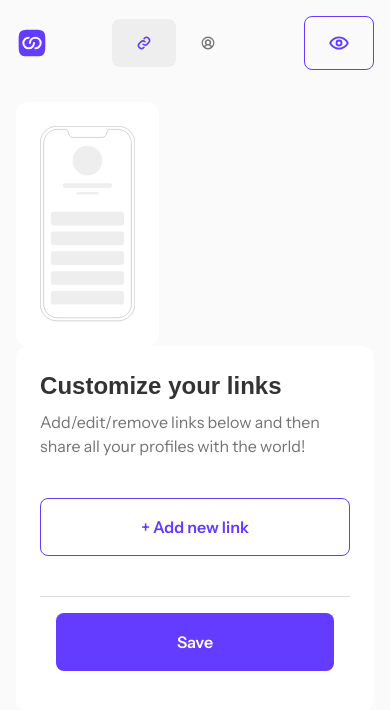
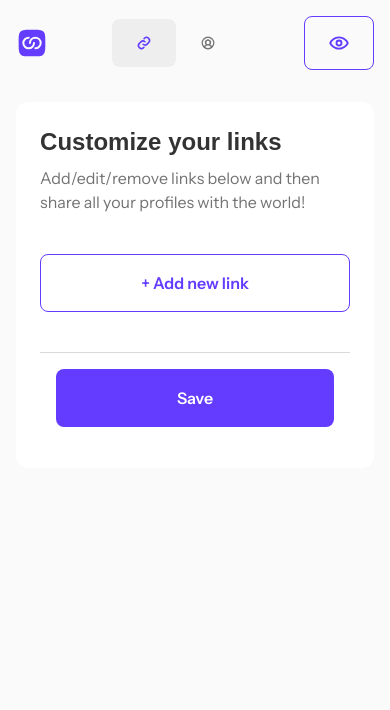
Before and after one commit to jkaps9/link-sharing-app, a React (Vite) app: page /links in a window 390 px wide. Shown: the top 710 px of the page. Built offline with nearby package versions, Linux system fonts and the light colour scheme; a web font is replaced by a local one; what @dnd-kit/react would draw is missing.

Commit message:
style: update layout and responsiveness for Links and PhoneMockup components

```diff
--- a/src/index.css
+++ b/src/index.css
@@ -243,9 +243,7 @@ form {
     display: flex;
     flex-direction: column;
     gap: 1rem;
-    max-height: 35rem;
-    overflow-x: hidden;
-    overflow-y: scroll;
+    height: 100%;
   }
 
   section {
@@ -422,7 +420,21 @@ ul {
     gap: 1.5rem;
   }
 
+  form {
+    .form-container {
+      max-height: 35rem;
+      overflow-x: hidden;
+      overflow-y: scroll;
+    }
+  }
+
   .hide-on-mobile {
     display: block;
   }
+
+  .preview-card {
+    display: grid;
+    place-content: center;
+    width: 40%;
+  }
 }
--- a/src/routes/links.jsx
+++ b/src/routes/links.jsx
@@ -115,14 +115,7 @@ const Links = () => {
 
   return (
     <>
-      <section
-        className="card hide-on-mobile"
-        style={{
-          display: "grid",
-          placeContent: "center",
-          width: "40%",
-        }}
-      >
+      <section className="card hide-on-mobile preview-card">
         <PhoneMockup userLinks={formData}></PhoneMockup>
       </section>
       <section className="card" style={{ flex: "1" }}>
--- a/src/styles/PhoneMockup.module.css
+++ b/src/styles/PhoneMockup.module.css
@@ -25,7 +25,7 @@
 .linksWrapper {
   display: flex;
   flex-direction: column;
-  gap: 16px; /* Spacing between the links */
+  gap: 1.25rem;
   width: 100%;
 }
 
```
